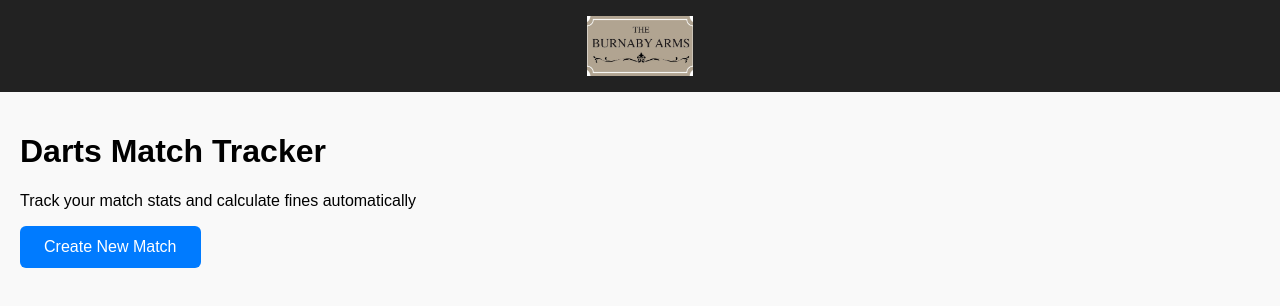
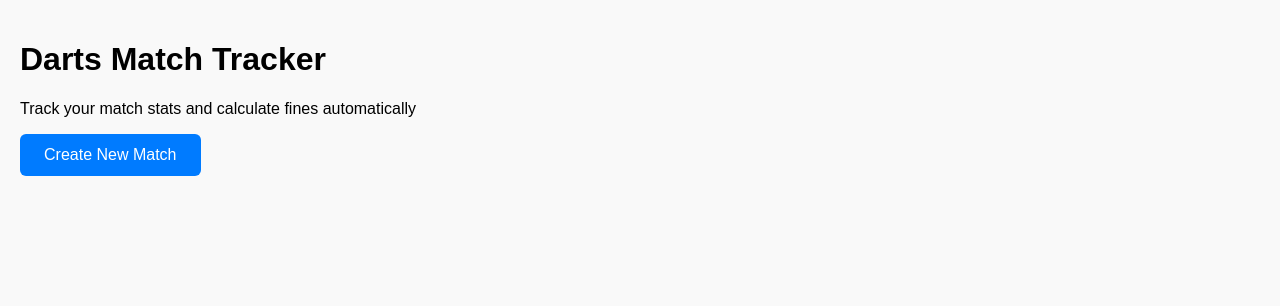
Before and after one commit to ComplexSolitude/DartGS, a React (Vite) app: page / in a window 1280 px wide. Shown: the top 306 px of the page. Built offline with nearby package versions, Linux system fonts and the light colour scheme; no server answers.

Commit message:
Update App.jsx

```diff
--- a/App.jsx
+++ b/App.jsx
@@ -6,19 +6,19 @@ import MatchStatsWrapper from './MatchStatsWrapper';
 export default function App() {
   return (
     <Router>
-        <header style={{
-            display: 'flex',
-            justifyContent: 'center',
-            alignItems: 'center',
-            padding: '1rem',
-            backgroundColor: '#222'
-        }}>
-            <img
-              src="/Arms.jpg"
-              alt="Logo"
-              style={{ maxHeight: '60px' }}
-            />
-        </header>
+        {/*<header style={{*/}
+        {/*    display: 'flex',*/}
+        {/*    justifyContent: 'center',*/}
+        {/*    alignItems: 'center',*/}
+        {/*    padding: '1rem',*/}
+        {/*    backgroundColor: '#222'*/}
+        {/*}}>*/}
+        {/*    <img*/}
+        {/*      src="/Arms.jpg"*/}
+        {/*      alt="Logo"*/}
+        {/*      style={{ maxHeight: '60px' }}*/}
+        {/*    />*/}
+        {/*</header>*/}
       <Routes>
         <Route path="/" element={<Dashboard />} />
         <Route path="/match/:id" element={<MatchStatsWrapper />} />
```
